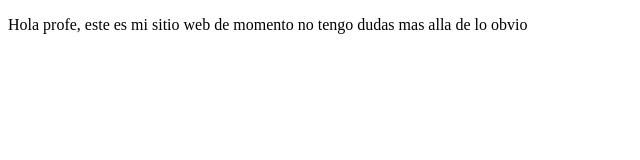
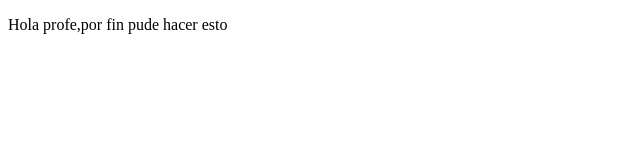
Before and after one commit to Angie-Santos/proyectoDemoCursoPrework, a plain HTML site: page index.html in a window 1280 px wide. Shown: the whole page, without its empty margins (0-640 px from the left). Drawn offline with Linux system fonts and the light colour scheme.

Commit message:
cambios agregados profe

```diff
--- a/index.html
+++ b/index.html
@@ -7,8 +7,9 @@
     <title>Hola mundo</title>
 </head>
 <body>
-    <p>Hola profe, este es mi sitio web
-        de momento no tengo dudas mas alla de lo obvio
+    <p>Hola profe,por fin
+        pude hacer esto
+
     </p>
 </body>
 </html>
```
